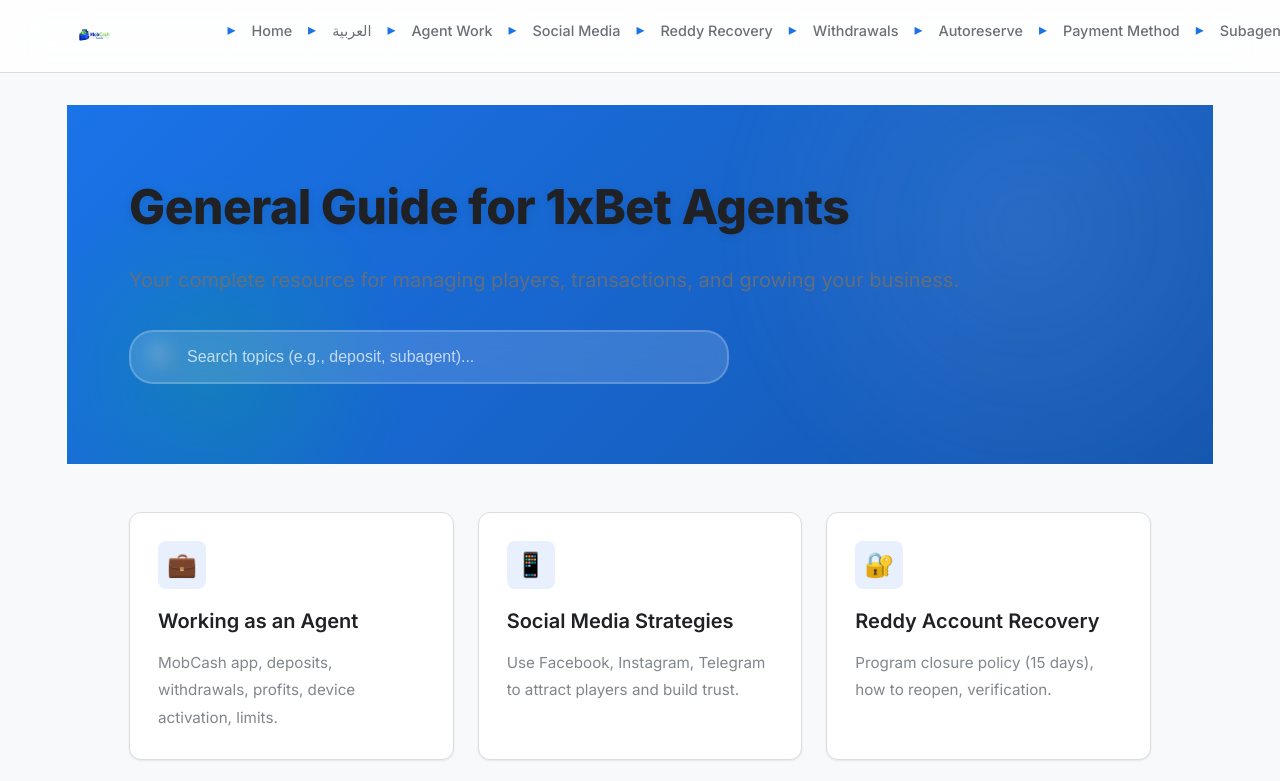
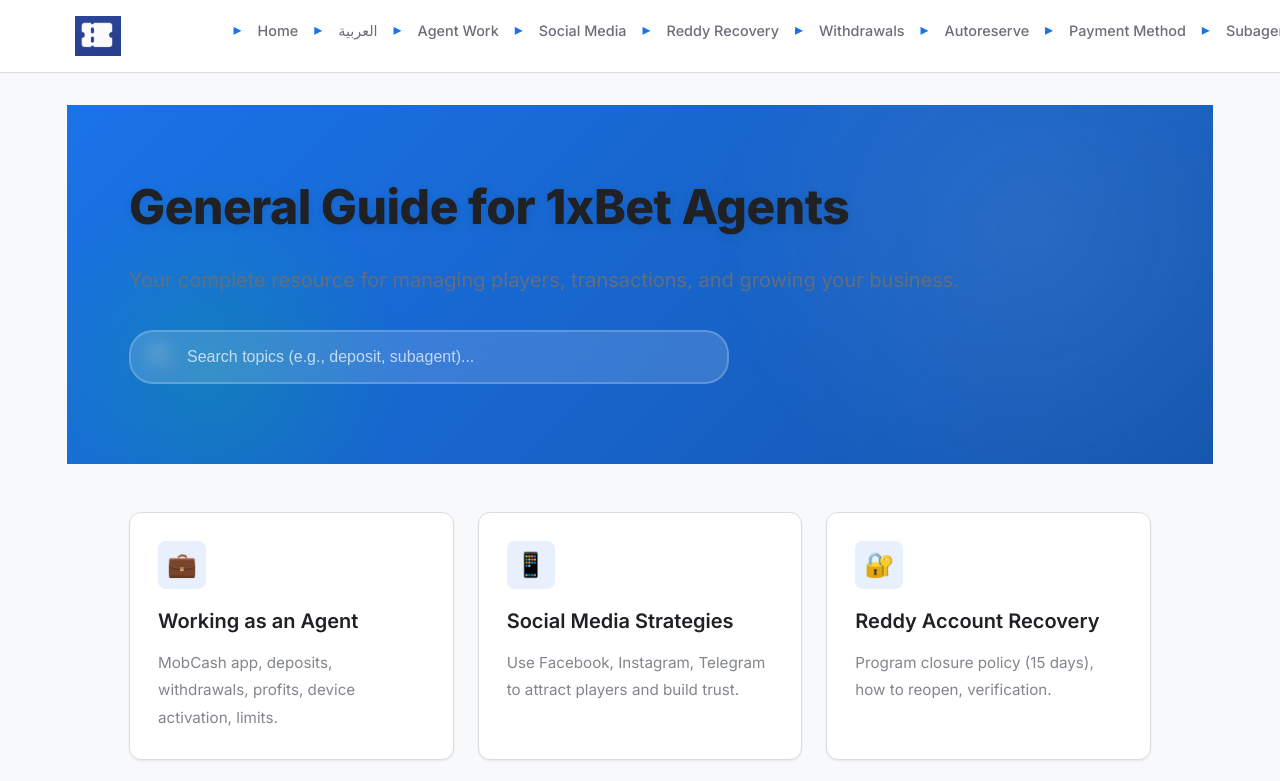
Before and after one commit to Zayno181/Mobcash-Guide, an Eleventy site: page src/index.md in a window 1280 px wide. Shown: the top 781 px of the page. Built offline with nearby package versions, Linux system fonts and the light colour scheme; Eleventy itself is replaced by a stand-in of ours; files that its build step writes are made by us from their sources.

Commit message:
style: update website logo to user-provided version

```diff
--- a/src/_includes/layout.njk
+++ b/src/_includes/layout.njk
@@ -15,7 +15,7 @@
         <div class="container">
             <div class="logo">
                 <a href="/" style="text-decoration: none; color: inherit; display: flex; align-items: center; gap: 10px;">
-                    <img src="/assets/logo_transparent.png" alt="MobCash Guide Logo" style="height: 40px; width: auto;">
+                    <img src="/assets/logo_new.png" alt="MobCash Guide Logo" style="height: 40px; width: auto;">
                     <span>MobCash Guide</span>
                 </a>
             </div>
```
Also changed, not shown: assets/logo_new.png (added), src/assets/logo_new.png (added), 11 other files.
